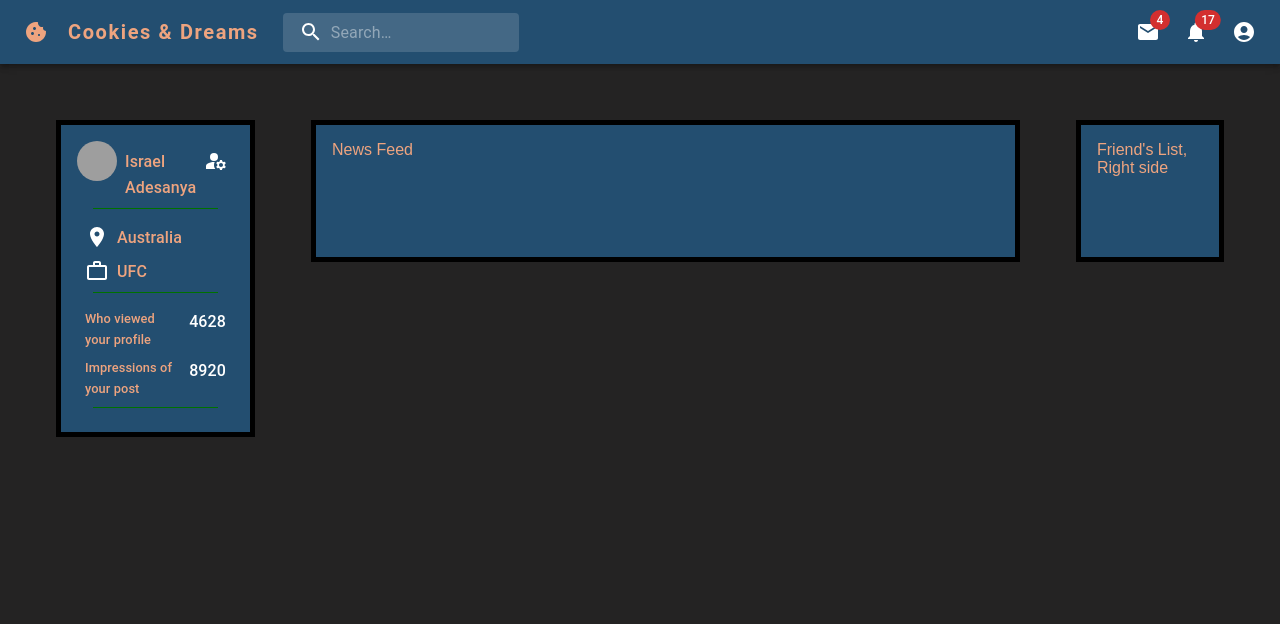
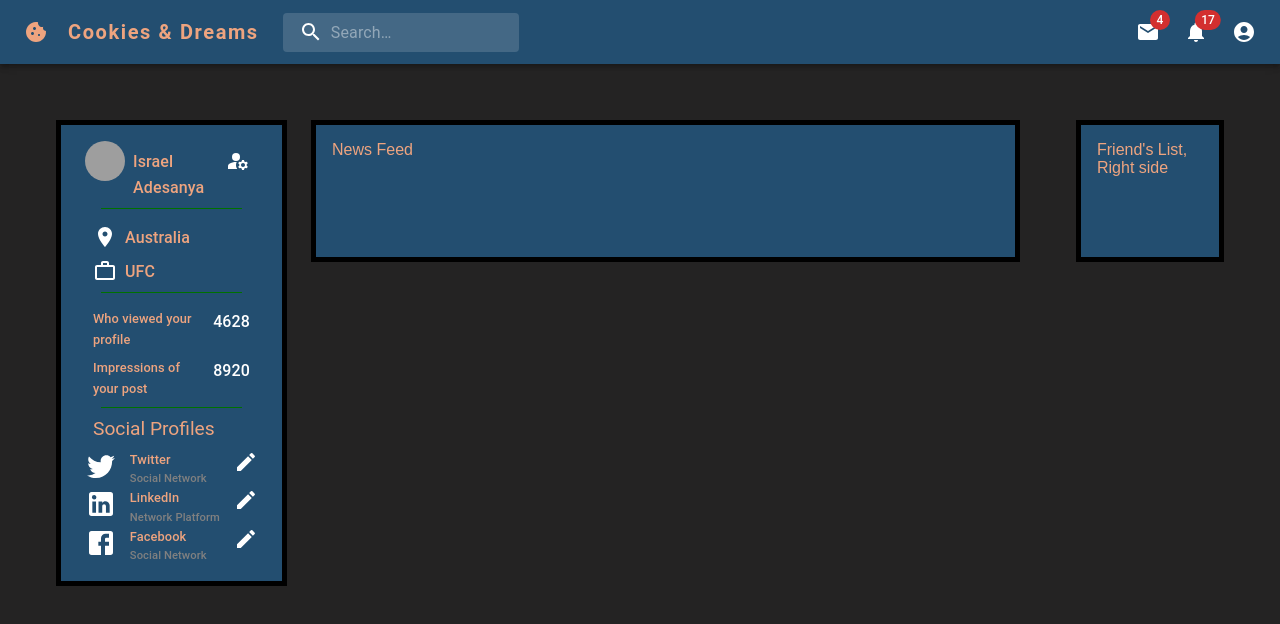
Before and after one commit to cortinabryan/Social-Media-App, a React (Create React App) app in the folder client/: page / in a window 1280 px wide. Shown: the top 624 px of the page. Built offline with nearby package versions, Linux system fonts and the light colour scheme; grey boxes are pictures that could not be loaded.

Commit message:
added social profiles on UserInfo section. Finished UserInfo Section for the most part

```diff
--- a/client/src/components/UserInfo.tsx
+++ b/client/src/components/UserInfo.tsx
@@ -1,16 +1,19 @@
 import React from "react";
-import { Box } from "@mui/material/";
+import { Box, Container } from "@mui/material/";
 import Avatar from "@mui/material/Avatar";
 import { Typography } from "@mui/material";
 import ManageAccountsIcon from "@mui/icons-material/ManageAccounts";
 import Divider from "@mui/material/Divider";
 import LocationOnIcon from "@mui/icons-material/LocationOn";
 import WorkOutlineIcon from "@mui/icons-material/WorkOutline";
-
+import TwitterIcon from "@mui/icons-material/Twitter";
+import EditIcon from "@mui/icons-material/Edit";
+import LinkedInIcon from "@mui/icons-material/LinkedIn";
+import FacebookIcon from "@mui/icons-material/Facebook";
 const UserInfo = () => {
   return (
     <>
-      <Box
+      <Container
         id="outter"
         sx={{
           backgroundColor: "primary.main",
@@ -76,7 +79,7 @@ const UserInfo = () => {
               Australia
             </Typography>
           </Box>
-          <Box id="middle" sx={{ display: "flex" }}>
+          <Box id="middle2" sx={{ display: "flex" }}>
             <WorkOutlineIcon
               sx={{
                 mt: ".5rem",
@@ -137,8 +140,130 @@ const UserInfo = () => {
             </Box>
           </Box>
           <Divider variant="middle" sx={{ bgcolor: "green", my: ".5rem" }} />
+          <Box id="Socials">
+            <Typography
+              variant="h5"
+              sx={{ mx: ".5rem", my: ".5rem", fontSize: "1.2rem" }}
+            >
+              Social Profiles
+            </Typography>
+            <Box
+              id="twitter"
+              sx={{ display: "flex", justifyContent: "space-between" }}
+            >
+              <Box sx={{ display: "inherit" }}>
+                <TwitterIcon
+                  sx={{
+                    color: "#fff",
+                    fontSize: "2rem",
+                    "&:hover": {
+                      cursor: "pointer",
+                    },
+                  }}
+                />
+                <Box id="twitter-inner">
+                  <Typography
+                    variant="h6"
+                    sx={{ fontSize: ".8rem", mx: ".8rem" }}
+                  >
+                    Twitter
+                  </Typography>
+                  <Typography
+                    variant="h6"
+                    sx={{ fontSize: ".7rem", mx: ".8rem", color: "grey" }}
+                  >
+                    Social Network
+                  </Typography>
+                </Box>
+              </Box>
+              <EditIcon
+                sx={{
+                  color: "#fff",
+                  "&:hover": {
+                    cursor: "pointer",
+                  },
+                }}
+              />
+            </Box>
+            <Box
+              id="linkedin"
+              sx={{ display: "flex", justifyContent: "space-between" }}
+            >
+              <Box sx={{ display: "inherit" }}>
+                <LinkedInIcon
+                  sx={{
+                    color: "#fff",
+                    fontSize: "2rem",
+                    "&:hover": {
+                      cursor: "pointer",
+                    },
+                  }}
+                />
+                <Box id="linkedin-inner">
+                  <Typography
+                    variant="h6"
+                    sx={{ fontSize: ".8rem", mx: ".8rem" }}
+                  >
+                    LinkedIn
+                  </Typography>
+                  <Typography
+                    variant="h6"
+                    sx={{ fontSize: ".7rem", mx: ".8rem", color: "grey" }}
+                  >
+                    Network Platform
+                  </Typography>
+                </Box>
+              </Box>
+              <EditIcon
+                sx={{
+                  color: "#fff",
+                  "&:hover": {
+                    cursor: "pointer",
+                  },
+                }}
+              />
+            </Box>
+            <Box
+              id="facebook"
+              sx={{ display: "flex", justifyContent: "space-between" }}
+            >
+              <Box sx={{ display: "inherit" }}>
+                <FacebookIcon
+                  sx={{
+                    color: "#fff",
+                    fontSize: "2rem",
+                    "&:hover": {
+                      cursor: "pointer",
+                    },
+                  }}
+                />
+                <Box id="facebook-inner">
+                  <Typography
+                    variant="h6"
+                    sx={{ fontSize: ".8rem", mx: ".8rem" }}
+                  >
+                    Facebook
+                  </Typography>
+                  <Typography
+                    variant="h6"
+                    sx={{ fontSize: ".7rem", mx: ".8rem", color: "grey" }}
+                  >
+                    Social Network
+                  </Typography>
+                </Box>
+              </Box>
+              <EditIcon
+                sx={{
+                  color: "#fff",
+                  "&:hover": {
+                    cursor: "pointer",
+                  },
+                }}
+              />
+            </Box>
+          </Box>
         </Box>
-      </Box>
+      </Container>
     </>
   );
 };
```
